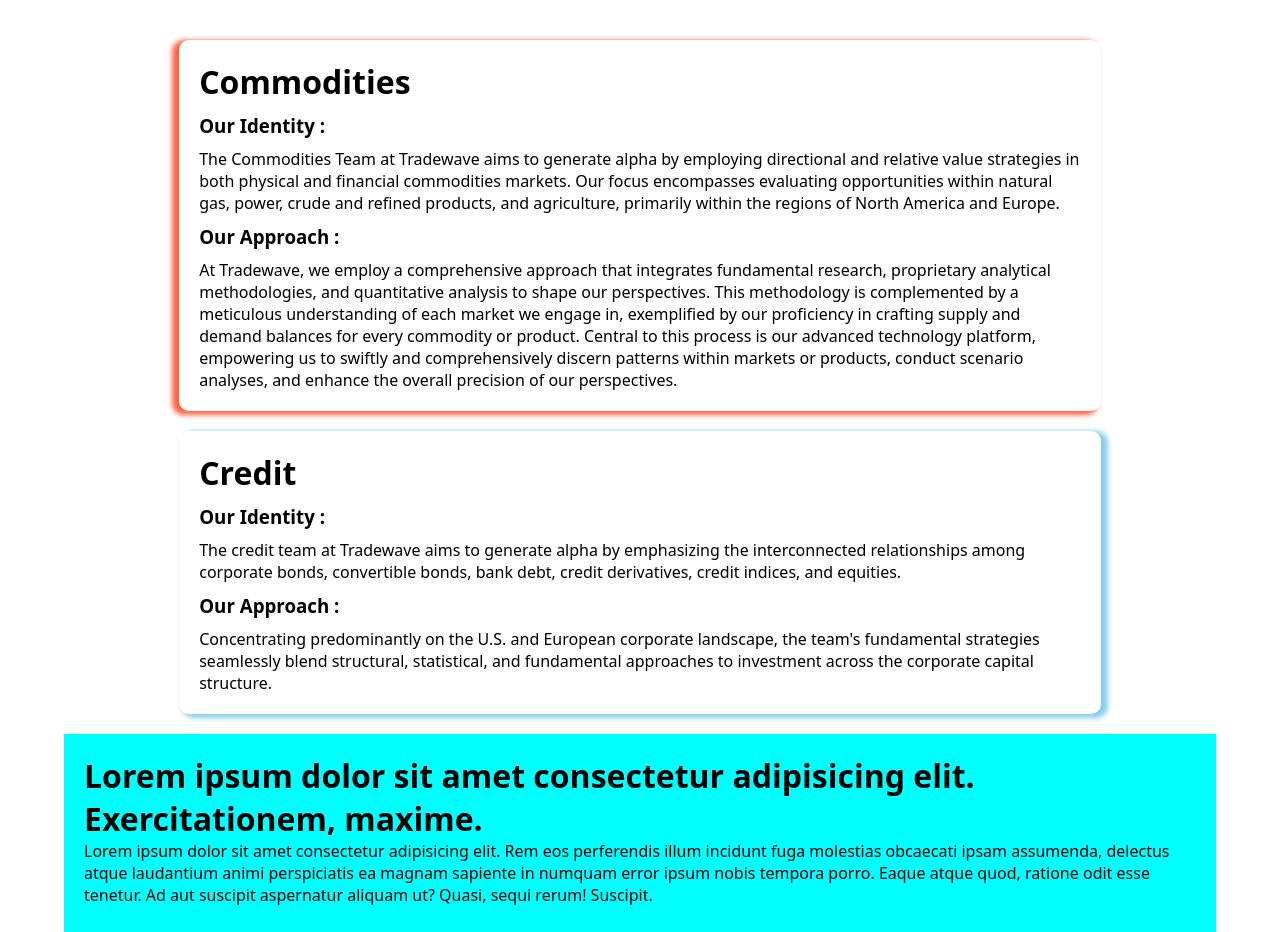
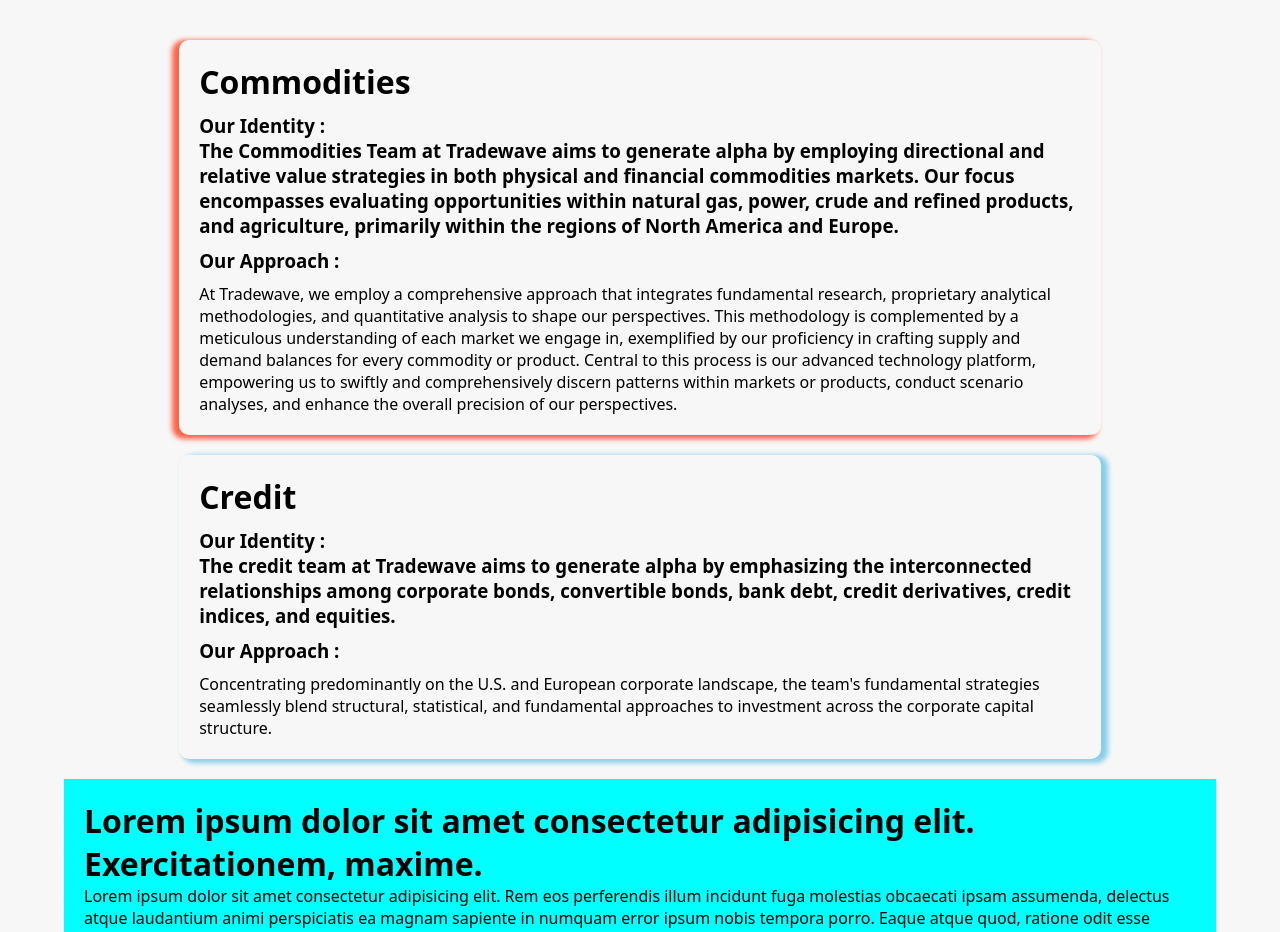
Before and after one commit to nehldotjs/tradewave, a React (Create React App) app: page /Alternatives in a window 1280 px wide. Shown: the part 1620-2552 px from the top of the page. Built offline with nearby package versions, Linux system fonts and the light colour scheme.

Commit message:
NEW COMMIT

```diff
--- a/src/App.js
+++ b/src/App.js
@@ -26,7 +26,7 @@
 
 const App = () => {
   return (
-    <>
+    <div style={{ backgroundColor: "#F7F7F7" }}>
       <AuthContext>
         <Router>
           <Routes>
@@ -53,7 +53,7 @@
           </Routes>
         </Router>
       </AuthContext>
-    </>
+    </div>
   );
 };
 export default App;
--- a/src/screens/Alternatives.js
+++ b/src/screens/Alternatives.js
@@ -101,8 +101,10 @@
             return (
               <div className="alt-real-assets-wrapper" key={id}>
                 <h1>{header}</h1>
-                <h3>Our Identity :</h3>
-                <p>{text}</p>
+                <h3>
+                  Our Identity :<p>{text}</p>{" "}
+                </h3>
+
                 <h3>Our Approach :</h3>
                 <p>{mission}</p>
               </div>
--- a/src/screens/subpages/subStyles/subplan.css
+++ b/src/screens/subpages/subStyles/subplan.css
@@ -40,7 +40,6 @@
     grid-template-columns: repeat(3,
             1fr);
     width: 100%;
-    background-color: white;
     justify-content: space-evenly;
 }
 
@@ -55,6 +54,7 @@
     gap: 10px;
     padding: 10px 0px;
     transition: 500ms all ease;
+    box-shadow: 2px 5px 5px 2px rgba(0, 0, 0, 0.349);
 }
 
 .paymentCard:hover {
```
